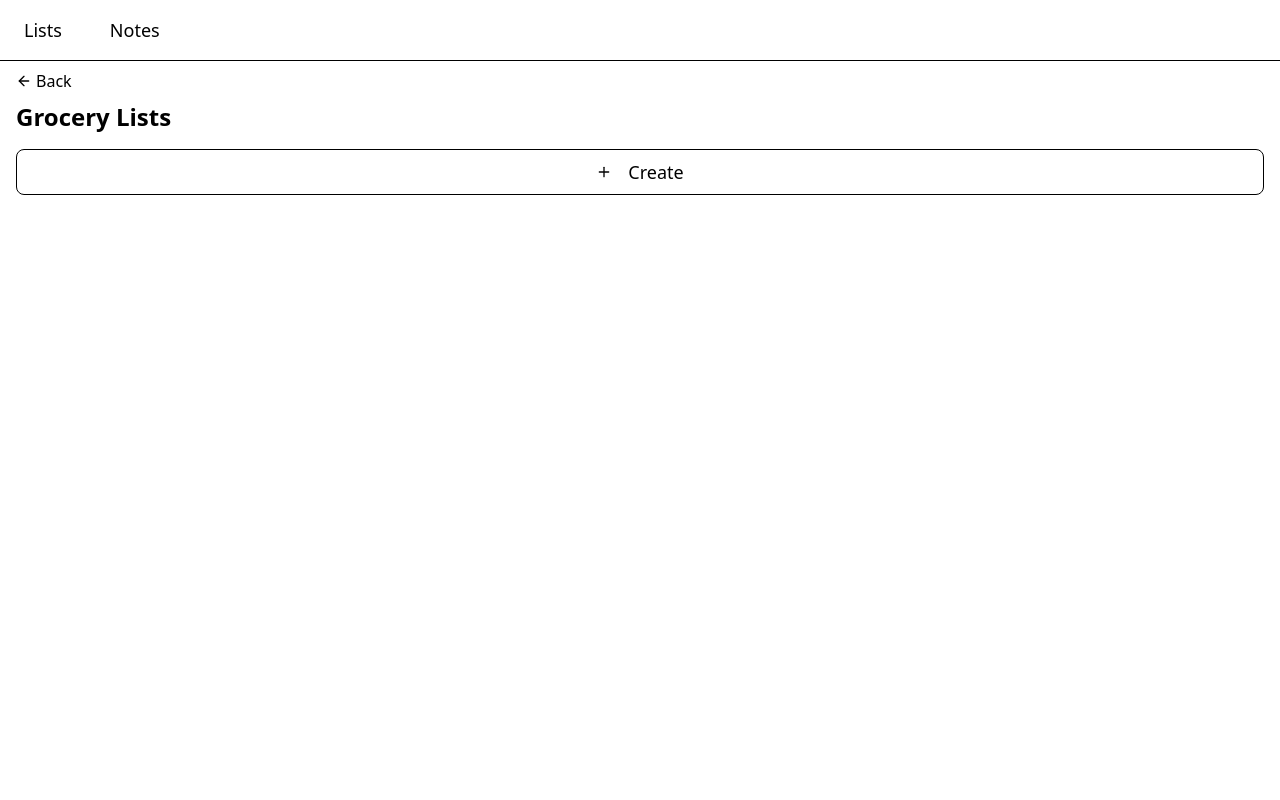
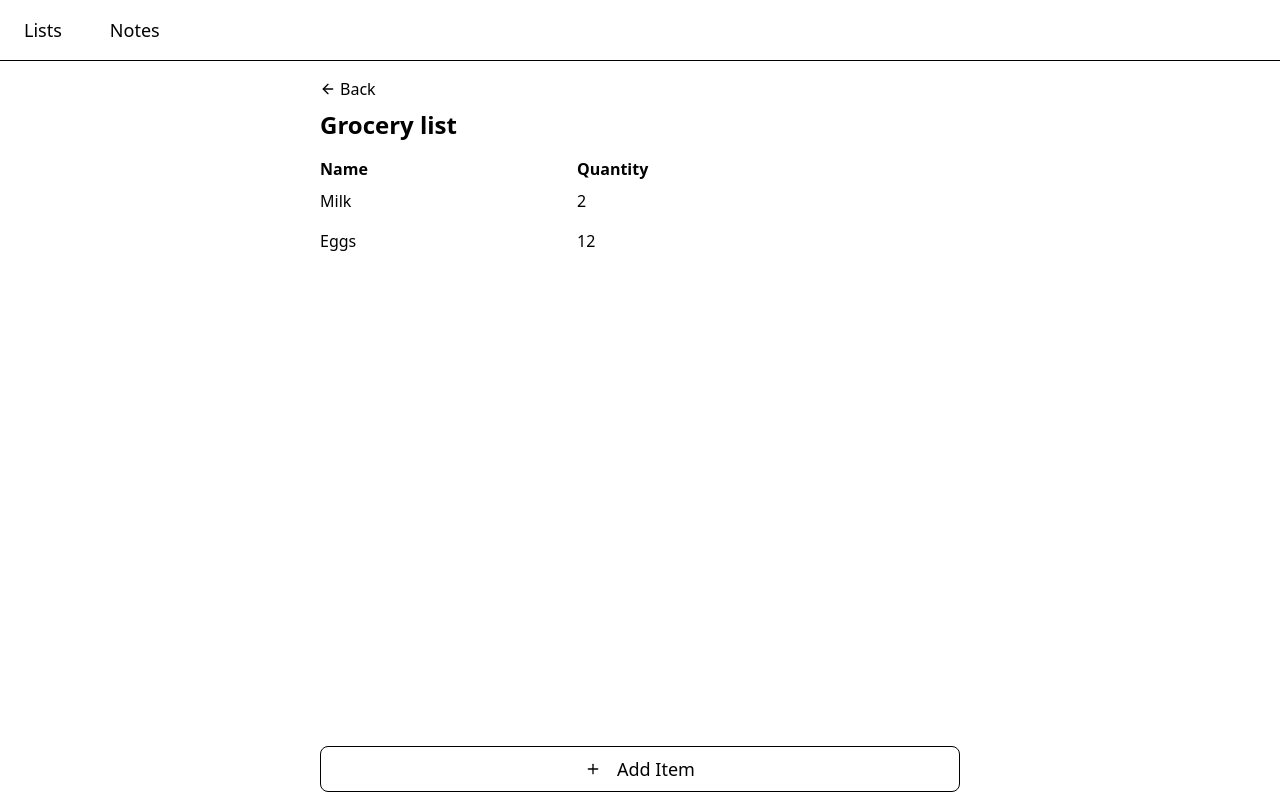
Before and after one commit to noel-vega/myplan, a Next.js app: page /lists/groceries in a window 1280 px wide. Built offline with nearby package versions, Linux system fonts and the light colour scheme.

Commit message:
add item

```diff
--- a/src/app/layout.tsx
+++ b/src/app/layout.tsx
@@ -14,8 +14,8 @@ const geistMono = Geist_Mono({
 });
 
 export const metadata: Metadata = {
-  title: "Create Next App",
-  description: "Generated by create next app",
+  title: "My Plan",
+  description: "Productivity app",
 };
 
 export default function RootLayout({
@@ -26,7 +26,7 @@ export default function RootLayout({
   return (
     <html lang="en">
       <body
-        className={`${geistSans.variable} ${geistMono.variable} antialiased`}
+        className={`${geistSans.variable} ${geistMono.variable} antialiased h-dvh flex flex-col`}
       >
         <nav>
           <ul className="flex text-lg border-b">
@@ -34,7 +34,7 @@ export default function RootLayout({
             <NavLink name="Notes" href="/notes" />
           </ul>
         </nav>
-        {children}
+        <div className="flex-1">{children}</div>
       </body>
     </html>
   );
--- a/src/app/lists/chores/page.tsx
+++ b/src/app/lists/chores/page.tsx
@@ -1,29 +1,28 @@
 "use client";
 import { useState } from "react";
 
-type ChoreList = {
-  id: string;
-  name: string;
-  items: ChoreListItem[];
-};
+// type ChoreList = {
+//   id: string;
+//   name: string;
+//   items: ChoreListItem[];
+// };
 
-type ChoreListItem = {
-  id: string;
-  name: string;
-};
+// type ChoreListItem = {
+//   id: string;
+//   name: string;
+// };
 
 export default function Chores() {
-  const [lists, setLists] = useState<ChoreList[]>([]);
   const [listName, setListName] = useState("");
   const handleCreateShoppingList = (e: React.FormEvent) => {
     e.preventDefault();
     const name = listName.trim();
     if (!name) return;
-    const newList: ChoreList = {
-      id: crypto.randomUUID(),
-      name,
-      items: [],
-    };
+    // const newList: ChoreList = {
+    //   id: crypto.randomUUID(),
+    //   name,
+    //   items: [],
+    // };
   };
   return (
     <div>
@@ -38,11 +37,6 @@ export default function Chores() {
       </form>
       <section>
         <h2>My Chores</h2>
-        <ul>
-          {lists.map((list) => (
-            <li>{list.name}</li>
-          ))}
-        </ul>
       </section>
     </div>
   );
--- /dev/null
+++ b/src/app/lists/groceries/components/grocery-list-table.tsx
@@ -0,0 +1,62 @@
+"use client";
+import { GroceryListItem, useGroceryList } from "../page";
+import {
+  ColumnDef,
+  flexRender,
+  getCoreRowModel,
+  useReactTable,
+} from "@tanstack/react-table";
+
+// type GroceryListTableProps = {
+//   groceryList: GroceryList;
+// };
+
+const columns: ColumnDef<GroceryListItem>[] = [
+  {
+    accessorKey: "name",
+    header: "Name",
+  },
+  { accessorKey: "quantity", header: "Quantity" },
+];
+
+export function GroceryListTable() {
+  const groceryList = useGroceryList();
+  const table = useReactTable({
+    columns,
+    data: groceryList.items,
+    getCoreRowModel: getCoreRowModel(),
+  });
+  return (
+    <div className="w-full rounded-lg overflow-clip">
+      <table className="w-full">
+        <thead>
+          {table.getHeaderGroups().map((headerGroup) => {
+            return (
+              <tr key={headerGroup.id}>
+                {headerGroup.headers.map((header) => (
+                  <th key={header.id} className="text-left">
+                    {flexRender(
+                      header.column.columnDef.header,
+                      header.getContext()
+                    )}
+                  </th>
+                ))}
+              </tr>
+            );
+          })}
+        </thead>
+        <tbody>
+          {table.getRowModel().rows.map((row) => (
+            <tr key={row.id}>
+              {row.getVisibleCells().map((cell) => (
+                <td key={cell.id} className="py-2">
+                  {flexRender(cell.column.columnDef.cell, cell.getContext())}
+                </td>
+              ))}
+            </tr>
+          ))}
+        </tbody>
+      </table>
+    </div>
+  );
+}
--- a/src/app/lists/groceries/create-grocery-list/page.tsx
+++ b/src/app/lists/groceries/create-grocery-list/page.tsx
@@ -1,6 +1,6 @@
+"use client";
 import { ArrowLeftIcon } from "lucide-react";
 import Link from "next/link";
-import { GroceryList } from "../page";
 import { useState } from "react";
 
 export default function CreateGroceryList() {
@@ -9,11 +9,11 @@ export default function CreateGroceryList() {
     e.preventDefault();
     const name = listName.trim();
     if (!name) return;
-    const newList: GroceryList = {
-      id: crypto.randomUUID(),
-      name,
-      items: [],
-    };
+    // const newList: GroceryList = {
+    //   id: crypto.randomUUID(),
+    //   name,
+    //   items: [],
+    // };
   };
   return (
     <div className="px-4">
--- a/src/app/lists/groceries/page.tsx
+++ b/src/app/lists/groceries/page.tsx
@@ -1,7 +1,18 @@
 "use client";
 import { ArrowLeftIcon, PlusIcon } from "lucide-react";
 import Link from "next/link";
-import { useState } from "react";
+import { GroceryListTable } from "./components/grocery-list-table";
+import { Drawer } from "vaul";
+import {
+  createContext,
+  PropsWithChildren,
+  useContext,
+  useEffect,
+  useState,
+} from "react";
+import { Controller, useForm } from "react-hook-form";
+import { zodResolver } from "@hookform/resolvers/zod";
+import { z } from "zod";
 
 export type GroceryList = {
   id: string;
@@ -15,35 +26,177 @@ export type GroceryListItem = {
   quantity: number;
 };
 
-export default function FoodShoppingLists() {
-  const [lists, setLists] = useState<GroceryList[]>([]);
+const initGroceryList: GroceryList = {
+  id: crypto.randomUUID(),
+  name: "my first list",
+  items: [
+    {
+      id: crypto.randomUUID(),
+      name: "Milk",
+      quantity: 2,
+    },
+    {
+      id: crypto.randomUUID(),
+      name: "Eggs",
+      quantity: 12,
+    },
+  ],
+};
+
+type GroceryListContextType = {
+  items: GroceryListItem[];
+  addItem: (item: Omit<GroceryListItem, "id">) => void;
+  removeItem: (itemId: string) => void;
+};
+
+export const GroceryListContext = createContext<GroceryListContextType | null>(
+  null
+);
+
+export function useGroceryList() {
+  const groceryList = useContext(GroceryListContext);
+  if (!groceryList) {
+    throw new Error("GroceryListContext is not provided");
+  }
+  return groceryList;
+}
+
+function GroceryListProvider(props: PropsWithChildren) {
+  const [items, setItems] = useState<GroceryListItem[]>(initGroceryList.items);
+
+  const addItem = ({ name, quantity }: { name: string; quantity: number }) => {
+    const newItem: GroceryListItem = {
+      id: crypto.randomUUID(),
+      name,
+      quantity,
+    };
+    setItems((prev) => [...prev, newItem]);
+  };
+
+  const removeItem = (itemId: string) => {
+    setItems((prev) => {
+      return prev.filter((item) => item.id !== itemId);
+    });
+  };
 
   return (
-    <div className="px-4">
-      <div className="">
+    <GroceryListContext.Provider value={{ items, addItem, removeItem }}>
+      {props.children}
+    </GroceryListContext.Provider>
+  );
+}
+
+export default function FoodShoppingLists() {
+  return (
+    <GroceryListProvider>
+      <div className="px-4 h-full flex flex-col py-2 max-w-2xl mx-auto">
+        <header className="mb-4">
           <Link href="/lists" className="flex items-center gap-1 py-2">
             <ArrowLeftIcon size={16} /> Back
           </Link>
-        <h1 className="text-2xl font-semibold">Grocery Lists</h1>
+          <div className="flex justify-between items-baseline">
+            <p className="text-2xl font-semibold">Grocery list</p>
+            {/* <h1 className="text-2xl font-semibold">{groceryList.name}</h1> */}
+          </div>
+        </header>
+
+        <section className="mb-4 flex-1">
+          <GroceryListTable />
+        </section>
+
+        <AddGroceryListItemDrawer />
+      </div>
+    </GroceryListProvider>
+  );
+}
+
+const AddGroceryListItemSchema = z.object({
+  name: z.string().min(1, "Name is required"),
+  quantity: z.number().min(1, "Quantity is required"),
+});
+
+type AddGroceryListItemFormValues = z.infer<typeof AddGroceryListItemSchema>;
+
+function AddGroceryListItemDrawer() {
+  const [open, setOpen] = useState(false);
+  const groceryList = useGroceryList();
+  const form = useForm<AddGroceryListItemFormValues>({
+    resolver: zodResolver(AddGroceryListItemSchema),
+    defaultValues: {
+      name: "",
+      quantity: 1,
+    },
+  });
+
+  useEffect(() => {
+    console.log("errors", form.formState.errors);
+  }, [form.formState.errors]);
+
+  return (
+    <Drawer.Root open={open} onOpenChange={setOpen}>
+      {!open ? (
+        <Drawer.Trigger className="border rounded-lg p-2 w-full flex justify-center items-center gap-4 text-lg">
+          <PlusIcon size={16} /> Add Item
+        </Drawer.Trigger>
+      ) : null}
+
+      <Drawer.Portal>
+        <Drawer.Overlay className="fixed inset-0 bg-black/40" />
+        <Drawer.Content className="fixed bottom-0 left-0 right-0 h-fit bg-white px-4 py-8 rounded-t-lg">
+          <div className="max-w-lg mx-auto w-full">
+            <Drawer.Title className="mb-4 font-semibold text-xl">
+              Add item to grocery list
+            </Drawer.Title>
+            <form
+              onSubmit={form.handleSubmit((data) => {
+                groceryList.addItem({
+                  name: data.name,
+                  quantity: data.quantity,
+                });
+                setOpen(false);
+                form.reset();
+              })}
+              className="flex flex-col gap-4"
+            >
+              <div>
+                <label htmlFor="item-name">Name</label>
+                <input
+                  {...form.register("name")}
+                  type="text"
+                  id="item-name"
+                  className="border rounded-lg p-2 w-full"
+                />
               </div>
 
-      <section className="py-4">
-        <Link
-          href="/lists/groceries/create-grocery-list"
+              <div>
+                <label htmlFor="item-quantity">Quantity</label>
+                <Controller
+                  control={form.control}
+                  name="quantity"
+                  render={({ field }) => (
+                    <input
+                      type="number"
+                      value={field.value}
+                      onChange={(e) => {
+                        field.onChange(e.currentTarget.valueAsNumber);
+                      }}
+                      id="item-quantity"
+                      className="border rounded-lg p-2 w-full"
+                    />
+                  )}
+                />
+              </div>
+              <button
+                type="submit"
                 className="border rounded-lg p-2 w-full flex justify-center items-center gap-4 text-lg"
               >
-          {" "}
-          <PlusIcon size={16} /> Create
-        </Link>
-      </section>
-
-      <section>
-        <ul>
-          {lists.map((list) => (
-            <li>{list.name}</li>
-          ))}
-        </ul>
-      </section>
+                <PlusIcon size={16} />
+                Add Item
+              </button>
+            </form>
           </div>
+        </Drawer.Content>
+      </Drawer.Portal>
+    </Drawer.Root>
   );
 }
```
Also changed, not shown: package.json (+7 -1 lines), 1 other file (tests, documents, lock files or other folders). Lines whose indentation alone changed are shown as unchanged.
